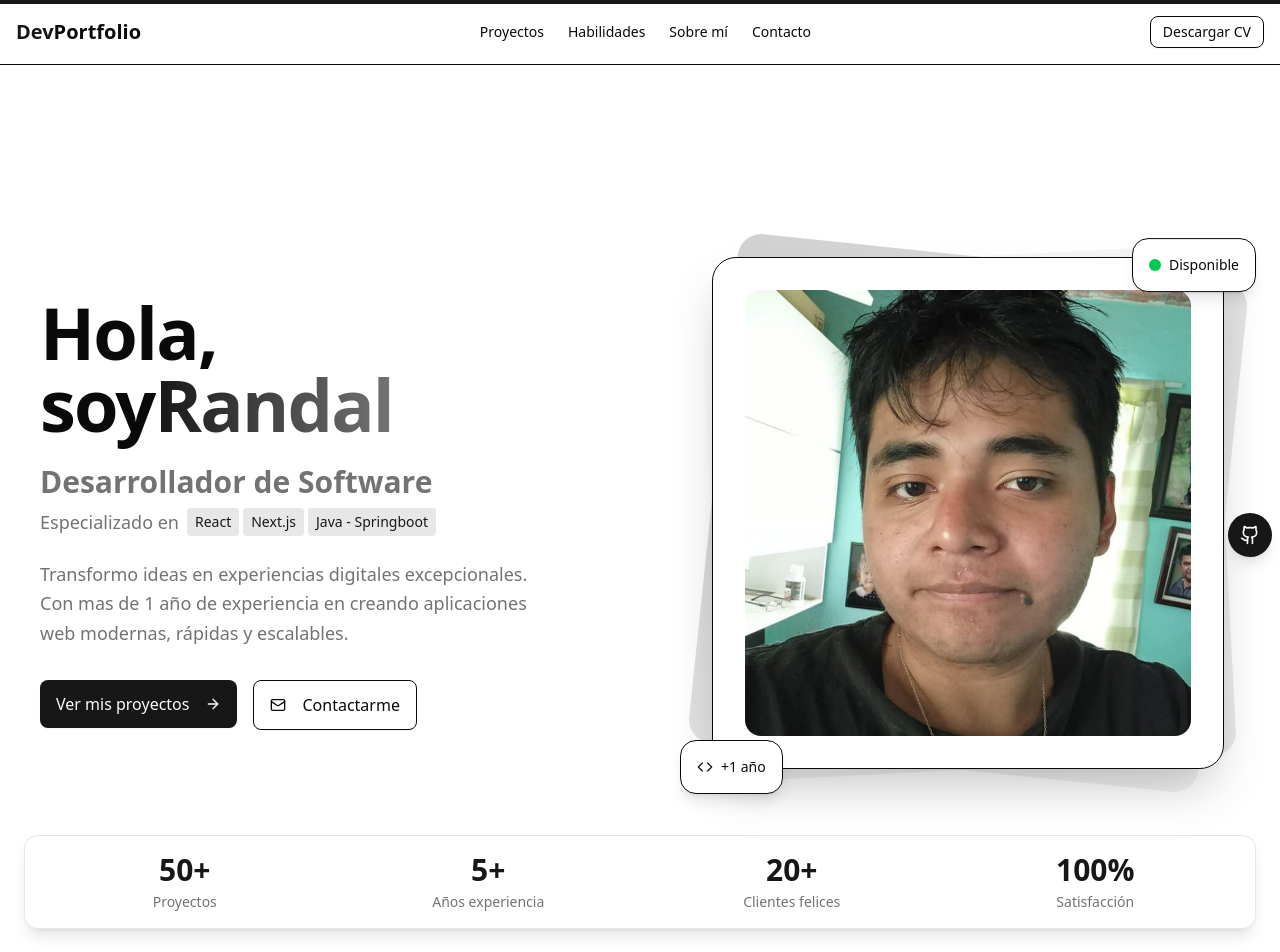
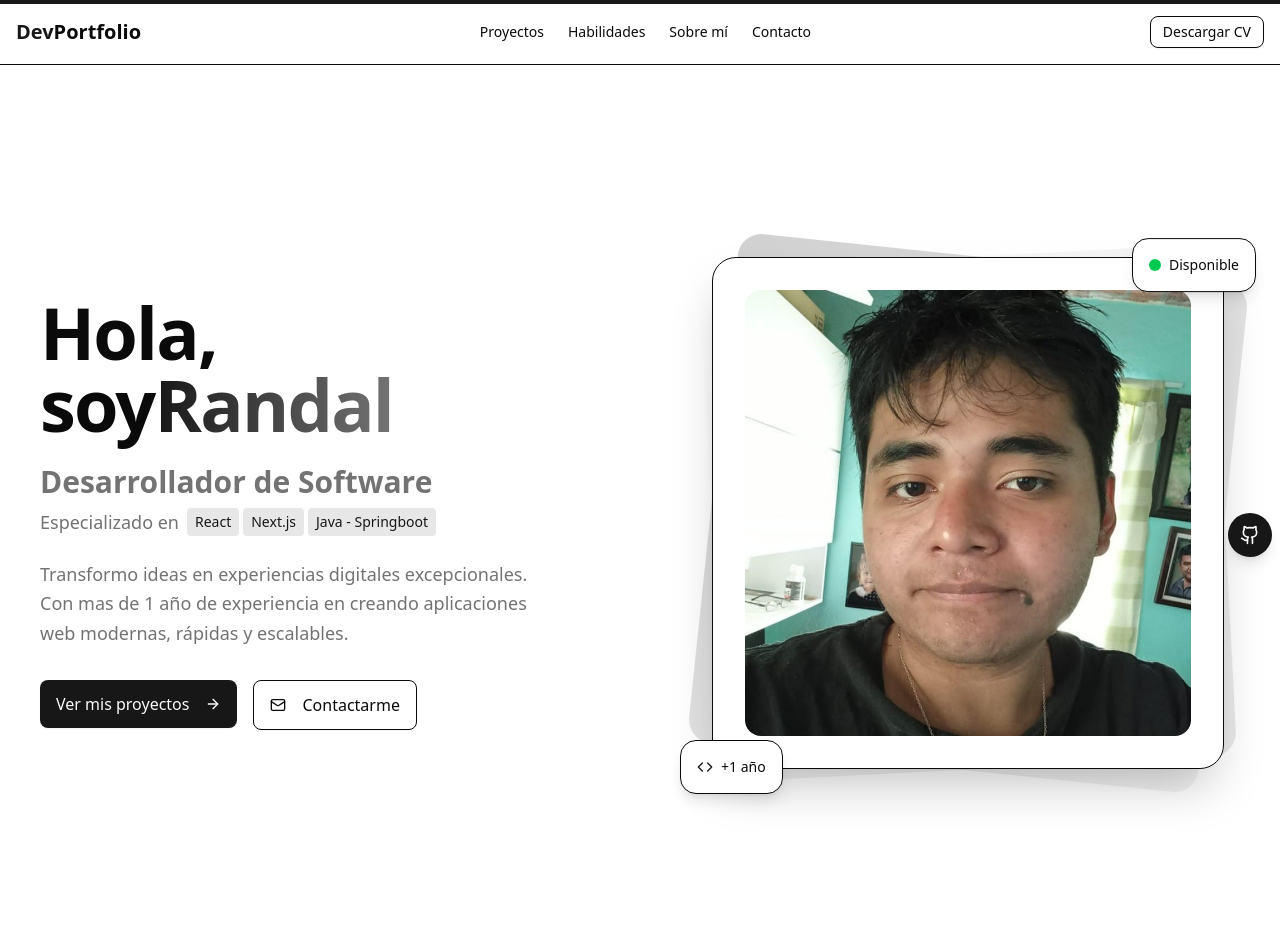
Before and after one commit to randal-web/my-portfolio, a Next.js app: page / in a window 1280 px wide. Shown: the top 952 px of the page. Built offline with nearby package versions, Linux system fonts and the light colour scheme.

Commit message:
Quitando secciones que no se usan

```diff
--- a/components/shared/HeroSection.jsx
+++ b/components/shared/HeroSection.jsx
@@ -118,31 +118,6 @@ export default function HeroSection() {
                     </FadeIn>
                 </div>
             </div>
-
-            <div className="absolute bottom-0 left-0 right-0 z-20 pb-8">
-                <div className="container mx-auto px-4 md:px-6">
-                    <div className="bg-white/80 dark:bg-zinc-900/80 backdrop-blur-sm rounded-xl shadow-lg p-4 border border-primary/10">
-                        <div className="grid grid-cols-2 md:grid-cols-4 gap-4 text-center">
-                            <div className="text-center">
-                                <div className="text-3xl font-bold text-primary">50+</div>
-                                <div className="text-sm text-muted-foreground mt-1">Proyectos</div>
-                            </div>
-                            <div className="text-center">
-                                <div className="text-3xl font-bold text-primary">5+</div>
-                                <div className="text-sm text-muted-foreground mt-1">Años experiencia</div>
-                            </div>
-                            <div className="text-center">
-                                <div className="text-3xl font-bold text-primary">20+</div>
-                                <div className="text-sm text-muted-foreground mt-1">Clientes felices</div>
-                            </div>
-                            <div className="text-center">
-                                <div className="text-3xl font-bold text-primary">100%</div>
-                                <div className="text-sm text-muted-foreground mt-1">Satisfacción</div>
-                            </div>
-                        </div>
-                    </div>
-                </div>
-            </div>
         </section>
     )
 }
```
